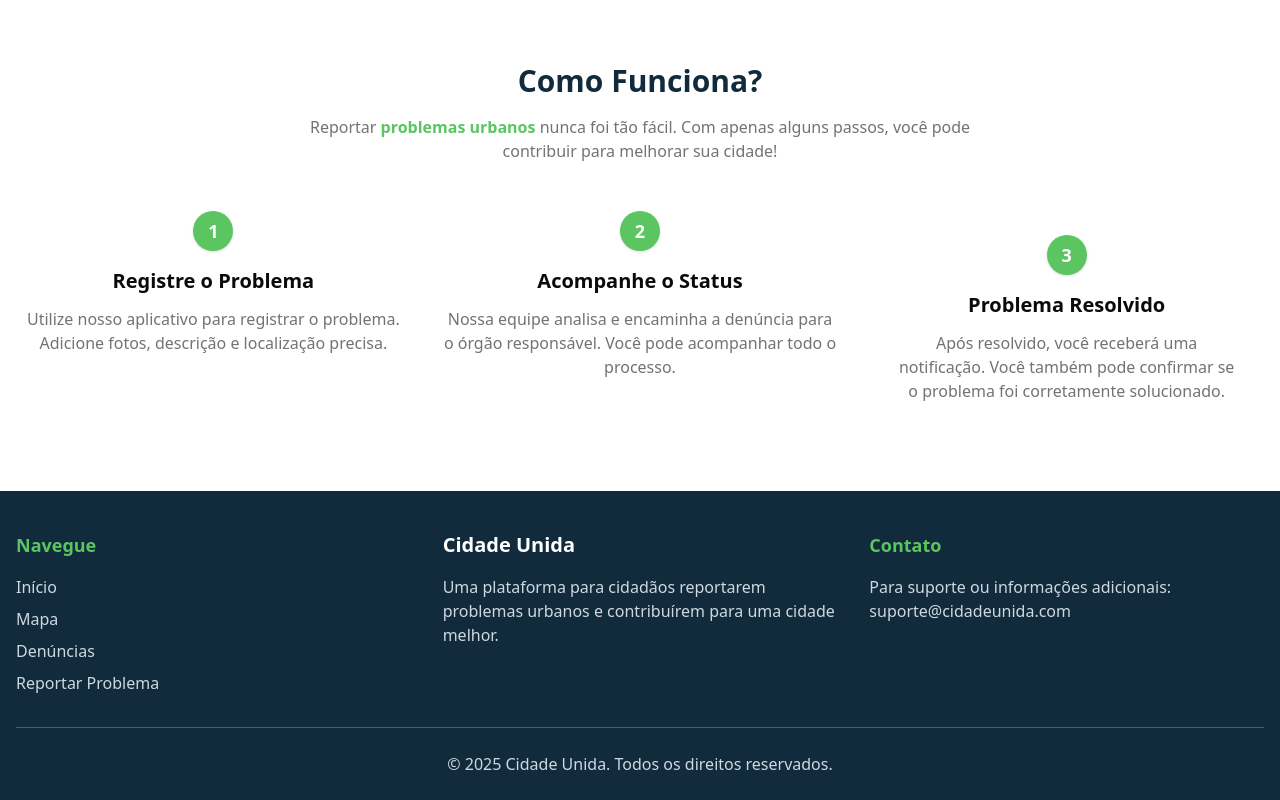
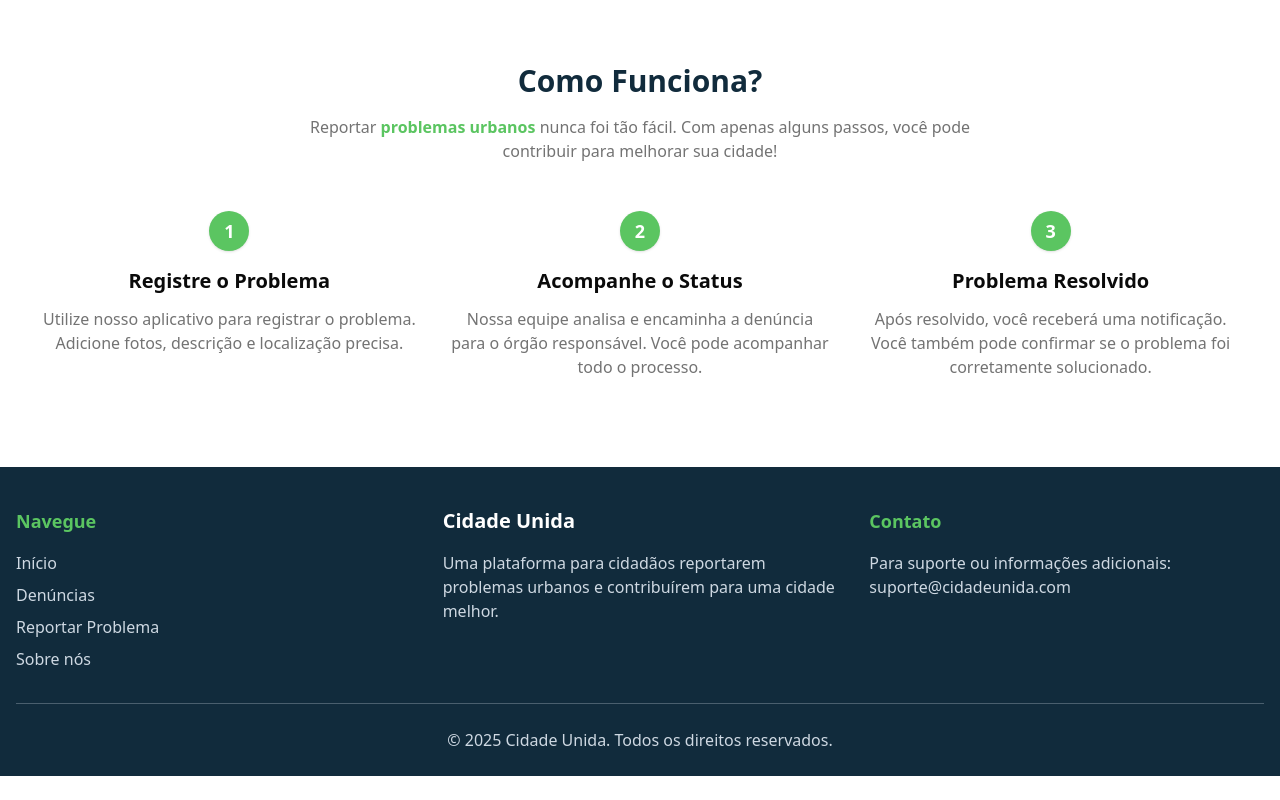
Before and after one commit to rafaelromwno/cidade-integra-frontend, a React (Vite) app in the folder frontend/: page / in a window 1280 px wide. Shown: the part 1667-2467 px from the top of the page. After the commit the page ends 2443 px from the top, so only its background shows below. Built offline with nearby package versions, Linux system fonts and the light colour scheme; no server answers.

Commit message:
fix: ajustes de estilo

```diff
--- a/frontend/src/components/home/HowItWorksSection.jsx
+++ b/frontend/src/components/home/HowItWorksSection.jsx
@@ -18,7 +18,7 @@ const HowItWorksSection = () => {
 
         </div>
 
-        <div className="grid grid-cols-1 md:grid-cols-3 gap-8">
+        <div className="grid grid-cols-1 md:grid-cols-3 gap-8 m-6">
 
           <div className="flex flex-col items-center text-center">
 
@@ -46,7 +46,7 @@ const HowItWorksSection = () => {
 
           </div>
 
-          <div className="flex flex-col m-6 items-center text-center">
+          <div className="flex flex-col items-center text-center">
 
             <Badge className="bg-verde text-white mb-4 text-lg h-10 w-10 rounded-full flex items-center justify-center">3</Badge>
 
--- a/frontend/src/components/layout/Footer.jsx
+++ b/frontend/src/components/layout/Footer.jsx
@@ -13,10 +13,14 @@ const Footer = () => {
         <div>
             <h3 className="text-lg font-semibold mb-4 text-verde">Navegue</h3>
             <ul className="space-y-2">
+
               <li><Link to="/" className="text-cinza hover:text-verde transition-colors">Início</Link></li>
-              <li><Link to="/mapa" className="text-cinza hover:text-verde transition-colors">Mapa</Link></li>
+
               <li><Link to="/denuncias" className="text-cinza hover:text-verde transition-colors">Denúncias</Link></li>
+
               <li><Link to="/nova-denuncia" className="text-cinza hover:text-verde transition-colors">Reportar Problema</Link></li>
+
+              <li><Link to="/sobre" className="text-cinza hover:text-verde transition-colors">Sobre nós</Link></li>
             </ul>
           </div>
 
```
